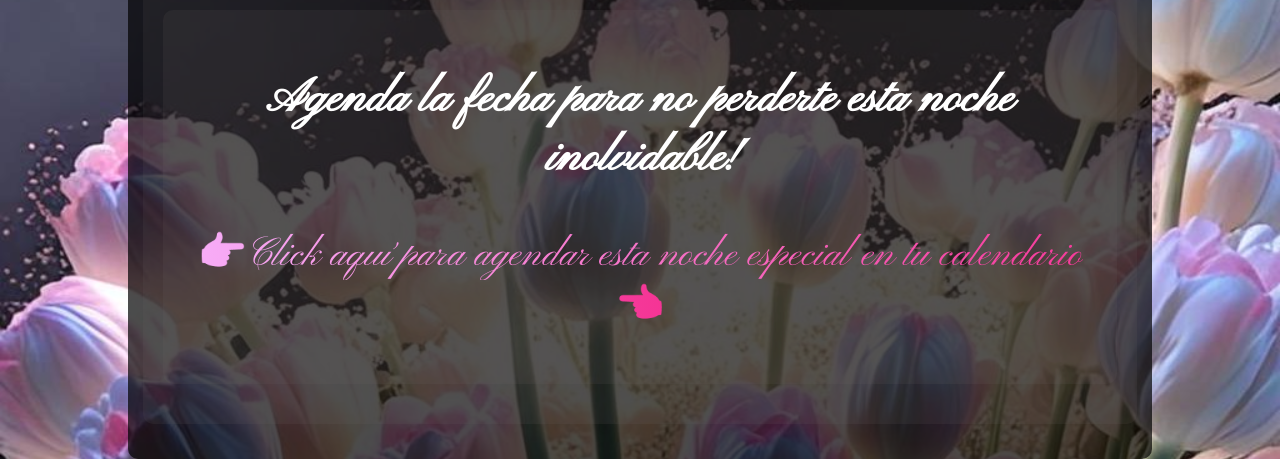
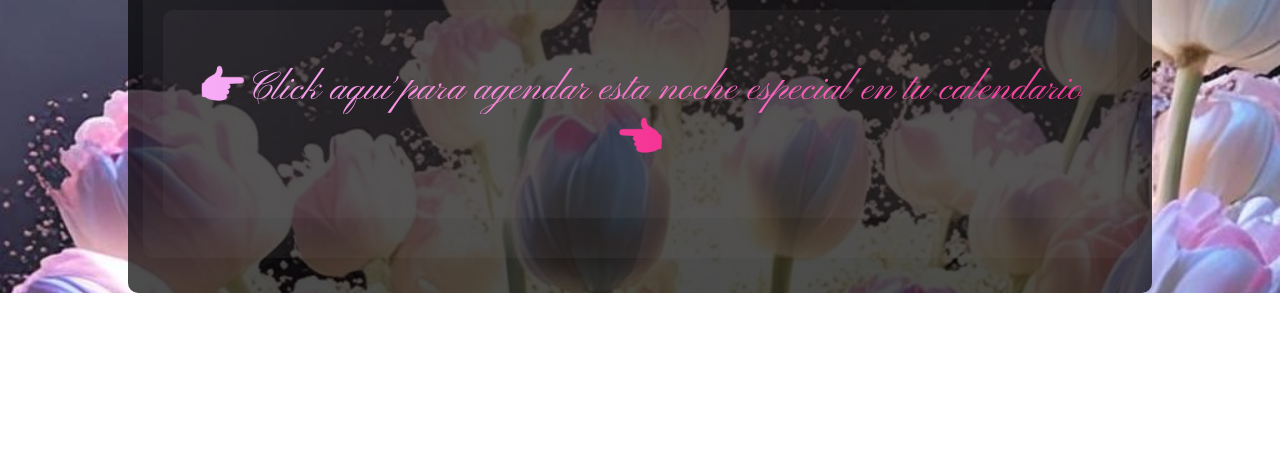
Before and after one commit to YourVirtualCard/teinvitoamifiesta, a plain HTML site: page index.html in a window 1280 px wide. Shown: the part 3073-3532 px from the top of the page. After the commit the page ends 3366 px from the top, so only its background shows below. Drawn offline with Linux system fonts and the light colour scheme.

Commit message:
Update index.html

```diff
--- a/index.html
+++ b/index.html
@@ -98,7 +98,7 @@
                     <h2>Confirmar Asistencia</h2>
                     <iframe src="https://docs.google.com/forms/d/e/1FAIpQLSf9aeO91OLMhFZ6U3oTFJoAIcvKmVWUhrwsK1J8u2P-wToldQ/viewform?embedded=true" width="640" height="1183" frameborder="0" marginheight="0" marginwidth="0">Cargando…</iframe>
             <section id="saveDate">
-                <h2>Agenda la fecha para no perderte esta noche inolvidable!</h2>
+
                 <p><a href="https://calendar.google.com/calendar/u/0/r/eventedit?text=XV+Luci&dates=20250426T210000Z/20250427T030000Z&details=Te+esperamos+para+celebrar+los+15+de+Luci.&location=https://www.google.com/maps/place/Mas%C3%ADa+del+Sol+Eventos/@-34.5858903,-68.3176986,21z/data%3D!4m6!3m5!1s0x9679070413d7970" target="_blank">👉🏻Click aquí para agendar esta noche especial en tu calendario👈🏻</a></p>
             </section>
         </div>
```
